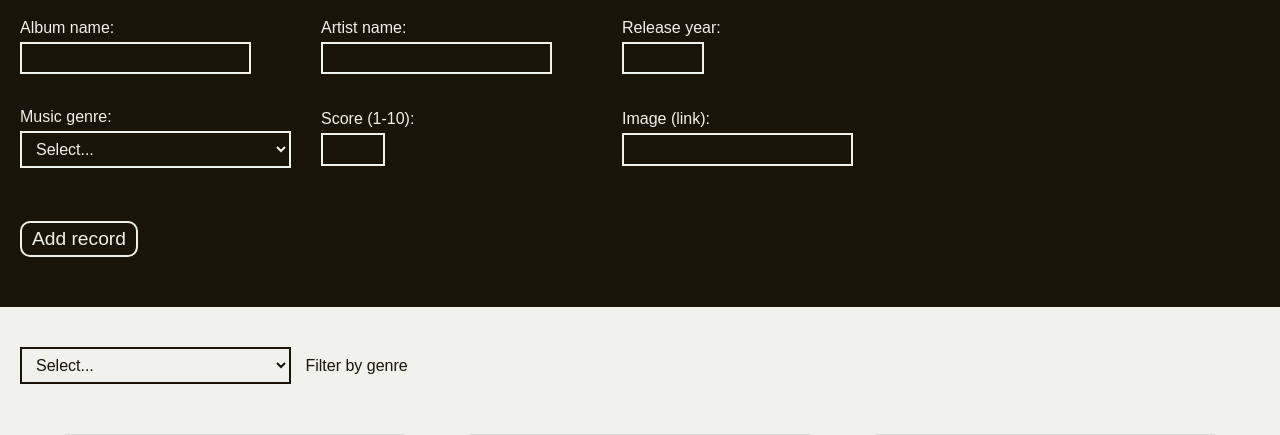
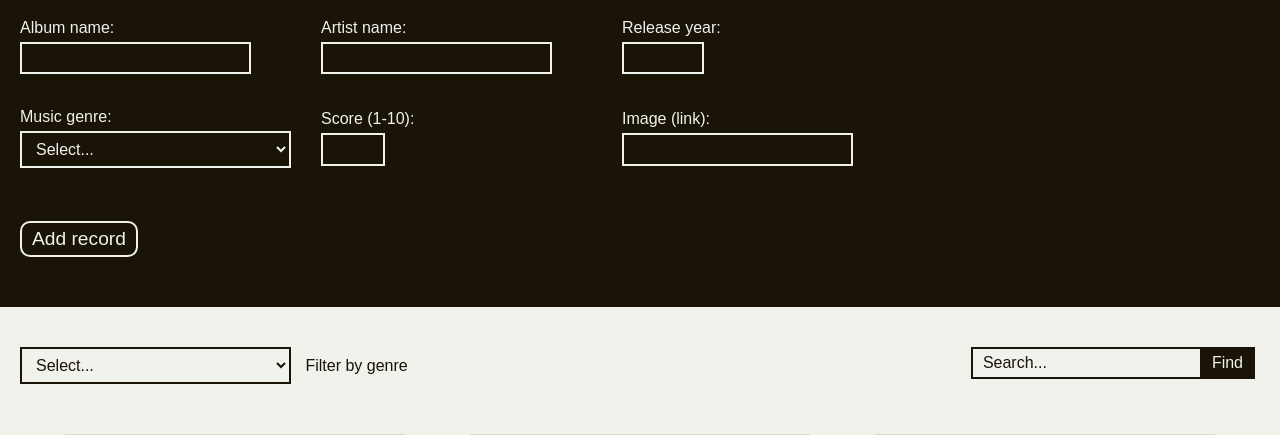
Before and after one commit to Benpeake/collection, a PHP site: page / in a window 1280 px wide. Shown: the part 140-575 px from the top of the page. Run offline with PHP 8.4, Linux system fonts and the light colour scheme; data comes from the database, SQL or seed files in the repository; some web fonts are replaced.

Commit message:
styling for filter

```diff
--- a/css/styles.css
+++ b/css/styles.css
@@ -262,6 +262,35 @@ input{
   margin: 40px 10px 0 20px;
 }
 
+.filterText{
+  background-color: var(--white);
+  border: 2px solid var(--black);
+  color: var(--black);
+  margin-right: 0 !important;
+}
+
+.filterTextSubmit{
+  background-color: var(--black);
+  border: 2px solid var(--black);
+  color: var(--white);
+  margin-left: -2px !important;
+}
+
+.filterTextSubmit:hover{
+  background-color: var(--white);
+  border: 2px solid var(--black);
+  color: var(--black);
+  cursor: pointer;
+}
+
+.searchbar{
+  display: flex;
+  flex-direction: row;
+  flex-direction: start;
+  margin-top: 40px;
+  margin-right: 25px;
+}
+
 #textFilter{
   margin-right: 20px;
 }
--- a/index.php
+++ b/index.php
@@ -280,7 +280,8 @@ if (isset($_GET['selectGenre'])) {
     </div>
     <!-- add record form -->
     <!-- Filter records -->
-    <div class='filterContainer'>
+<!-- Filter records -->
+<div class='filterContainer'>
         <form method="GET" id='filterForm'>
             <select class='filter' name='selectGenre' id='selectGenre'>
                 <option>Select...</option>
@@ -291,9 +292,12 @@ if (isset($_GET['selectGenre'])) {
             </select>
             <label for='selectGenre'>Filter by genre</label>
         </form>
-        <!-- <form method="GET" id='textFilterForm'>
-            <input type="text" class="filter" name='textFilter' id='textFilter' placeholder="Search..."/>
-        </form> -->
+        <form method="GET" id='textFilterForm'>
+            <div class="searchbar">
+                <input type="text" class="filterText" name='textFilter' id='textFilter' placeholder="Search..." />
+                <input type="submit" class="filterTextSubmit" name='filterTextSubmit' id='textFilterSubmit' value="Find" />
+            </div>
+        </form>
     </div>
     <!-- Filter records -->
     <!-- record display -->
```
